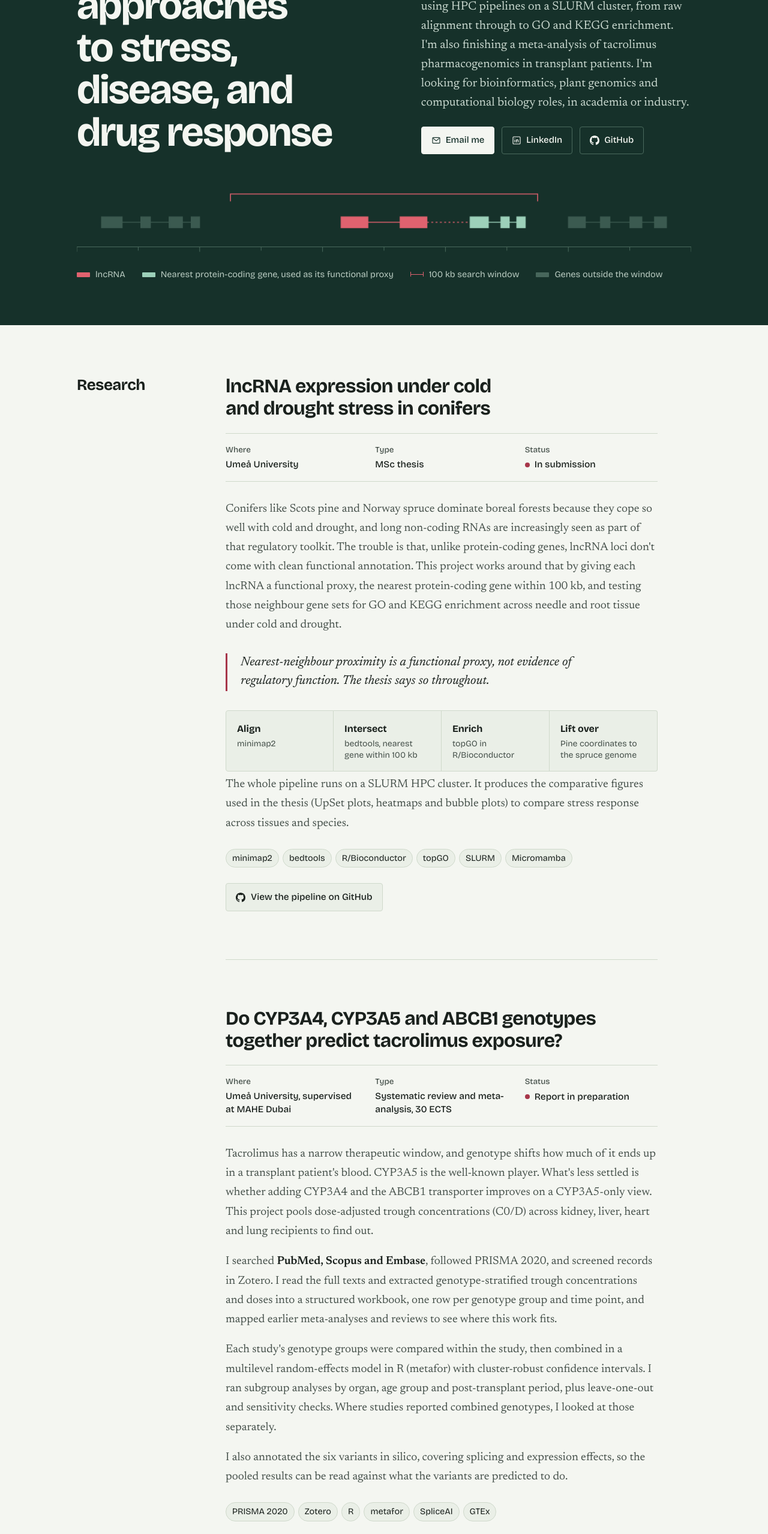
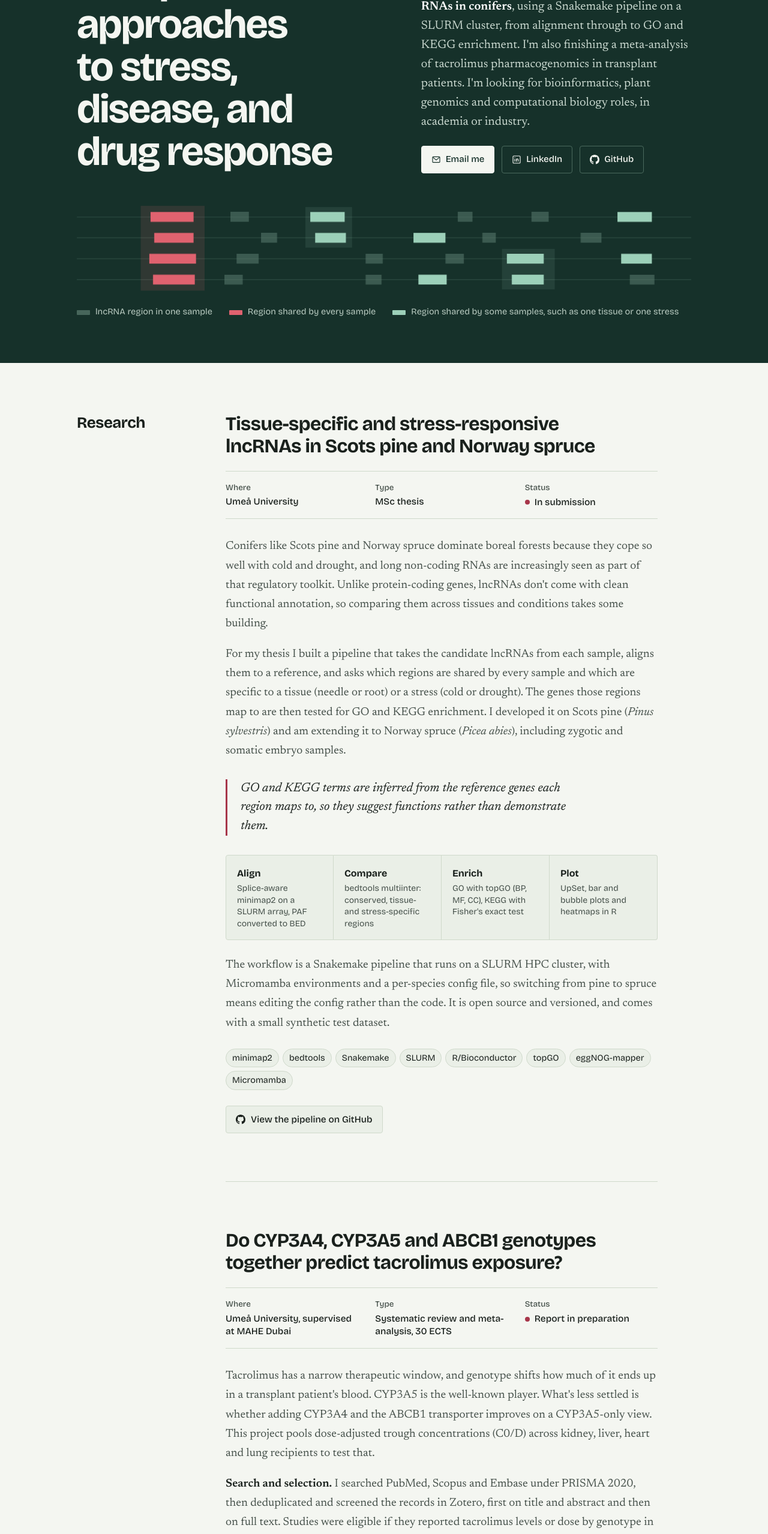
Before and after one commit to KvS-25/KvS-25.github.io, a plain HTML site: page index.html in a window 1280 px wide. Shown: the part 240-2797 px from the top of the page at 60% size. Drawn offline with nearby package versions, Linux system fonts and the light colour scheme.

Commit message:
Update research sections from the pipeline and analysis repos

```diff
--- a/index.html
+++ b/index.html
@@ -196,14 +196,12 @@ a:focus-visible{
   height:auto;
 }
 
-.track .ruler{stroke:#4A6A5D; stroke-width:1;}
-.track .tick{stroke:#4A6A5D; stroke-width:1;}
-.track .intron{stroke-width:1.5;}
-.track .gene-far{fill:#5C7D70; stroke:#5C7D70; opacity:.55;}
-.track .gene-near{fill:#9CD0B9; stroke:#9CD0B9;}
-.track .lnc{fill:#E0626F; stroke:#E0626F;}
-.track .window{stroke:#E0626F; stroke-width:1.5; fill:none;}
-.track .link{stroke:#E0626F; stroke-width:1.5; stroke-dasharray:3 4;}
+.track .rowline{stroke:#34544A; stroke-width:1;}
+.track .b-one{fill:#5C7D70; opacity:.55;}
+.track .b-all{fill:#E0626F;}
+.track .b-some{fill:#9CD0B9;}
+.track .band-all{fill:rgba(224,98,111,.13); stroke:none;}
+.track .band-some{fill:rgba(156,208,185,.10); stroke:none;}
 
 .track-legend{
   display:flex;
@@ -221,12 +219,6 @@ a:focus-visible{
 .track-legend .k-lnc{background:#E0626F;}
 .track-legend .k-near{background:#9CD0B9;}
 .track-legend .k-far{background:#5C7D70; opacity:.7;}
-.track-legend .k-win{height:0; border-top:1.5px solid #E0626F; border-radius:0; position:relative;}
-.track-legend .k-win::before,.track-legend .k-win::after{
-  content:""; position:absolute; top:-5px; width:0; height:8px; border-left:1.5px solid #E0626F;
-}
-.track-legend .k-win::before{left:0;}
-.track-legend .k-win::after{right:0;}
 
 /* One-time reveal of the track */
 @media (prefers-reduced-motion: no-preference){
@@ -235,16 +227,7 @@ a:focus-visible{
     animation:trackIn .7s ease forwards;
     animation-delay:calc(var(--i, 0) * 160ms + 250ms);
   }
-  .track .draw{
-    stroke-dasharray:var(--len, 1000);
-    stroke-dashoffset:var(--len, 1000);
-    animation:trackDraw 1.1s ease forwards;
-    animation-delay:calc(var(--i, 0) * 160ms + 250ms);
-  }
   @keyframes trackIn{to{opacity:1;}}
-  @keyframes trackDraw{to{stroke-dashoffset:0;}}
-  .track .gene-far.reveal{animation-name:trackInFar;}
-  @keyframes trackInFar{to{opacity:.55;}}
 }
 
 /* ---------- Sections ---------- */
@@ -399,6 +382,7 @@ a:focus-visible{
   border-left-width:0;
   background:var(--panel);
 }
+.pipeline + p{margin-top:26px;}
 .pipeline li:first-child{border-left-width:1px; border-radius:var(--radius) 0 0 var(--radius);}
 .pipeline li:last-child{border-radius:0 var(--radius) var(--radius) 0;}
 .pipeline b{display:block; font-size:16px; font-weight:700; margin-bottom:2px;}
@@ -552,10 +536,10 @@ footer{
       <div class="hero-side">
       <p class="summary">
         I'm an MSc student in Molecular Biology at Umeå University, based in Dubai.
-        My thesis looks at <strong>long non-coding RNA and stress response in conifers</strong>,
-        using HPC pipelines on a SLURM cluster, from raw alignment through to GO and KEGG
-        enrichment. I'm also finishing a meta-analysis of tacrolimus pharmacogenomics in
-        transplant patients. I'm looking for bioinformatics, plant genomics and
+        My thesis looks at <strong>tissue-specific and stress-responsive long non-coding RNAs
+        in conifers</strong>, using a Snakemake pipeline on a SLURM cluster, from alignment
+        through to GO and KEGG enrichment. I'm also finishing a meta-analysis of tacrolimus
+        pharmacogenomics in transplant patients. I'm looking for bioinformatics, plant genomics and
         computational biology roles, in academia or industry.
       </p>
       <div class="hero-links">
@@ -575,59 +559,23 @@ footer{
       </div>
     </div>
 
-    <figure class="track" aria-label="Schematic genome track: a long non-coding RNA with the nearest protein-coding gene inside a 100 kb window">
-      <svg viewBox="0 0 1000 120" role="img" aria-hidden="true" preserveAspectRatio="xMidYMid meet">
-        <!-- ruler -->
-        <line class="ruler draw" style="--len:1000;--i:0" x1="0" y1="104" x2="1000" y2="104"/>
-        <g class="tick reveal" style="--i:0">
-          <line class="tick" x1="0" y1="104" x2="0" y2="112"/><line class="tick" x1="100" y1="104" x2="100" y2="110"/>
-          <line class="tick" x1="200" y1="104" x2="200" y2="112"/><line class="tick" x1="300" y1="104" x2="300" y2="110"/>
-          <line class="tick" x1="400" y1="104" x2="400" y2="112"/><line class="tick" x1="500" y1="104" x2="500" y2="110"/>
-          <line class="tick" x1="600" y1="104" x2="600" y2="112"/><line class="tick" x1="700" y1="104" x2="700" y2="110"/>
-          <line class="tick" x1="800" y1="104" x2="800" y2="112"/><line class="tick" x1="900" y1="104" x2="900" y2="110"/>
-          <line class="tick" x1="1000" y1="104" x2="1000" y2="112"/>
-        </g>
-
-        <!-- far gene (left, outside window) -->
-        <g class="gene-far reveal" style="--i:1">
-          <line class="intron" x1="40" y1="64" x2="200" y2="64"/>
-          <rect x="40" y="55" width="34" height="18"/><rect x="104" y="55" width="16" height="18"/>
-          <rect x="150" y="55" width="22" height="18"/><rect x="186" y="55" width="14" height="18"/>
-        </g>
-
-        <!-- window bracket (100 kb) -->
-        <g class="reveal" style="--i:2">
-          <path class="window" d="M250 30 V18 H750 V30"/>
-        </g>
-
-        <!-- lncRNA -->
-        <g class="lnc reveal" style="--i:3">
-          <line class="intron" x1="430" y1="64" x2="570" y2="64"/>
-          <rect x="430" y="55" width="44" height="18"/><rect x="526" y="55" width="44" height="18"/>
-        </g>
-
-        <!-- link from lncRNA to nearest gene -->
-        <line class="link reveal" style="--i:4" x1="570" y1="64" x2="640" y2="64"/>
-
-        <!-- nearest protein-coding gene -->
-        <g class="gene-near reveal" style="--i:5">
-          <line class="intron" x1="640" y1="64" x2="730" y2="64"/>
-          <rect x="640" y="55" width="30" height="18"/><rect x="690" y="55" width="14" height="18"/>
-          <rect x="716" y="55" width="14" height="18"/>
-        </g>
-
-        <!-- far gene (right, outside window) -->
-        <g class="gene-far reveal" style="--i:1">
-          <line class="intron" x1="800" y1="64" x2="960" y2="64"/>
-          <rect x="800" y="55" width="28" height="18"/><rect x="852" y="55" width="16" height="18"/>
-          <rect x="900" y="55" width="20" height="18"/><rect x="940" y="55" width="20" height="18"/>
-        </g>
-      </svg>
+    <figure class="track" aria-label="Schematic of four samples, each a row of aligned lncRNA regions, with regions shared by every sample or by some samples highlighted">
+      <svg viewBox="0 0 1000 150" role="img" aria-hidden="true" preserveAspectRatio="xMidYMid meet">
+        <g class="reveal" style="--i:0"><line class="rowline" x1="0" y1="24" x2="1000" y2="24"/><line class="rowline" x1="0" y1="58" x2="1000" y2="58"/><line class="rowline" x1="0" y1="92" x2="1000" y2="92"/><line class="rowline" x1="0" y1="126" x2="1000" y2="126"/></g>
+        <rect class="band-all reveal" style="--i:1" x="104" y="6" width="104" height="138"/>
+        <rect class="band-some reveal" style="--i:2" x="372" y="8" width="76" height="66"/>
+        <rect class="band-some reveal" style="--i:3" x="692" y="76" width="86" height="66"/>
+        <g class="reveal" style="--i:1"><rect class="b-all" x="120" y="16" width="70" height="16"/><rect class="b-all" x="126" y="50" width="64" height="16"/><rect class="b-all" x="118" y="84" width="76" height="16"/><rect class="b-all" x="124" y="118" width="68" height="16"/></g>
+        <g class="reveal" style="--i:2"><rect class="b-some" x="380" y="16" width="56" height="16"/><rect class="b-some" x="388" y="50" width="50" height="16"/></g>
+        <g class="reveal" style="--i:3"><rect class="b-some" x="548" y="50" width="52" height="16"/><rect class="b-some" x="556" y="118" width="46" height="16"/></g>
+        <g class="reveal" style="--i:3"><rect class="b-some" x="700" y="84" width="60" height="16"/><rect class="b-some" x="708" y="118" width="52" height="16"/></g>
+        <g class="reveal" style="--i:4"><rect class="b-some" x="880" y="16" width="56" height="16"/><rect class="b-some" x="886" y="84" width="50" height="16"/></g>
+        <g class="reveal" style="--i:5"><rect class="b-one" x="250" y="16" width="30" height="16"/><rect class="b-one" x="620" y="16" width="24" height="16"/><rect class="b-one" x="300" y="50" width="26" height="16"/><rect class="b-one" x="820" y="50" width="34" height="16"/><rect class="b-one" x="260" y="84" width="36" height="16"/><rect class="b-one" x="470" y="84" width="28" height="16"/><rect class="b-one" x="600" y="84" width="30" height="16"/><rect class="b-one" x="240" y="118" width="30" height="16"/><rect class="b-one" x="470" y="118" width="26" height="16"/><rect class="b-one" x="900" y="118" width="40" height="16"/><rect class="b-one" x="740" y="16" width="28" height="16"/><rect class="b-one" x="660" y="50" width="22" height="16"/></g>
+        </svg>
       <ul class="track-legend">
-        <li><i class="k-lnc"></i>lncRNA</li>
-        <li><i class="k-near"></i>Nearest protein-coding gene, used as its functional proxy</li>
-        <li><i class="k-win"></i>100 kb search window</li>
-        <li><i class="k-far"></i>Genes outside the window</li>
+        <li><i class="k-far"></i>lncRNA region in one sample</li>
+        <li><i class="k-lnc"></i>Region shared by every sample</li>
+        <li><i class="k-near"></i>Region shared by some samples, such as one tissue or one stress</li>
       </ul>
     </figure>
 
@@ -643,7 +591,7 @@ footer{
         <div class="section-body">
 
           <article class="project">
-            <h3>lncRNA expression under cold and drought stress in conifers</h3>
+            <h3>Tissue-specific and stress-responsive lncRNAs in Scots pine and Norway spruce</h3>
             <dl class="facts">
               <div><dt>Where</dt><dd>Umeå University</dd></div>
               <div><dt>Type</dt><dd>MSc thesis</dd></div>
@@ -652,31 +600,40 @@ footer{
             <p>
               Conifers like Scots pine and Norway spruce dominate boreal forests
               because they cope so well with cold and drought, and long non-coding
-              RNAs are increasingly seen as part of that regulatory toolkit. The
-              trouble is that, unlike protein-coding genes, lncRNA loci don't come
-              with clean functional annotation. This project works around that by
-              giving each lncRNA a functional proxy, the nearest protein-coding gene
-              within 100 kb, and testing those neighbour gene sets for GO and KEGG
-              enrichment across needle and root tissue under cold and drought.
+              RNAs are increasingly seen as part of that regulatory toolkit. Unlike
+              protein-coding genes, lncRNAs don't come with clean functional
+              annotation, so comparing them across tissues and conditions takes some
+              building.
+            </p>
+            <p>
+              For my thesis I built a pipeline that takes the candidate lncRNAs from
+              each sample, aligns them to a reference, and asks which regions are
+              shared by every sample and which are specific to a tissue (needle or
+              root) or a stress (cold or drought). The genes those regions map to are
+              then tested for GO and KEGG enrichment. I developed it on Scots pine
+              (<em>Pinus sylvestris</em>) and am extending it to Norway spruce
+              (<em>Picea abies</em>), including zygotic and somatic embryo samples.
             </p>
             <p class="finding">
-              Nearest-neighbour proximity is a functional proxy, not evidence of
-              regulatory function. The thesis says so throughout.
+              GO and KEGG terms are inferred from the reference genes each region
+              maps to, so they suggest functions rather than demonstrate them.
             </p>
 
             <ol class="pipeline" aria-label="Pipeline stages">
-              <li><b>Align</b><span>minimap2</span></li>
-              <li><b>Intersect</b><span>bedtools, nearest gene within 100 kb</span></li>
-              <li><b>Enrich</b><span>topGO in R/Bioconductor</span></li>
-              <li><b>Lift over</b><span>Pine coordinates to the spruce genome</span></li>
+              <li><b>Align</b><span>Splice-aware minimap2 on a SLURM array, PAF converted to BED</span></li>
+              <li><b>Compare</b><span>bedtools multiinter: conserved, tissue- and stress-specific regions</span></li>
+              <li><b>Enrich</b><span>GO with topGO (BP, MF, CC), KEGG with Fisher's exact test</span></li>
+              <li><b>Plot</b><span>UpSet, bar and bubble plots and heatmaps in R</span></li>
             </ol>
 
             <p>
-              The whole pipeline runs on a SLURM HPC cluster. It produces the
-              comparative figures used in the thesis (UpSet plots, heatmaps and
-              bubble plots) to compare stress response across tissues and species.
+              The workflow is a Snakemake pipeline that runs on a SLURM HPC cluster,
+              with Micromamba environments and a per-species config file, so
+              switching from pine to spruce means editing the config rather than the
+              code. It is open source and versioned, and comes with a small synthetic
+              test dataset.
             </p>
-            <p class="tools"><span>minimap2</span><span>bedtools</span><span>R/Bioconductor</span><span>topGO</span><span>SLURM</span><span>Micromamba</span></p>
+            <p class="tools"><span>minimap2</span><span>bedtools</span><span>Snakemake</span><span>SLURM</span><span>R/Bioconductor</span><span>topGO</span><span>eggNOG-mapper</span><span>Micromamba</span></p>
             <a class="code-link" href="https://github.com/KvS-25/comparative-lncRNA-pipeline" target="_blank" rel="noopener">
               <svg viewBox="0 0 16 16" aria-hidden="true"><path d="M8 0C3.58 0 0 3.58 0 8c0 3.54 2.29 6.53 5.47 7.59.4.07.55-.17.55-.38 0-.19-.01-.82-.01-1.49-2.01.37-2.53-.49-2.69-.94-.09-.23-.48-.94-.82-1.13-.28-.15-.68-.52-.01-.53.63-.01 1.08.58 1.23.82.72 1.21 1.87.87 2.33.66.07-.52.28-.87.51-1.07-1.78-.2-3.64-.89-3.64-3.95 0-.87.31-1.59.82-2.15-.08-.2-.36-1.02.08-2.12 0 0 .67-.21 2.2.82.64-.18 1.32-.27 2-.27.68 0 1.36.09 2 .27 1.53-1.04 2.2-.82 2.2-.82.44 1.1.16 1.92.08 2.12.51.56.82 1.27.82 2.15 0 3.07-1.87 3.75-3.65 3.95.29.25.54.73.54 1.48 0 1.07-.01 1.93-.01 2.2 0 .21.15.46.55.38A8.01 8.01 0 0 0 16 8c0-4.42-3.58-8-8-8z"/></svg>
               View the pipeline on GitHub
@@ -696,30 +653,49 @@ footer{
               well-known player. What's less settled is whether adding CYP3A4 and
               the ABCB1 transporter improves on a CYP3A5-only view. This project
               pools dose-adjusted trough concentrations (C0/D) across kidney, liver,
-              heart and lung recipients to find out.
+              heart and lung recipients to test that.
             </p>
             <p>
-              I searched <strong>PubMed, Scopus and Embase</strong>, followed PRISMA 2020,
-              and screened records in Zotero. I read the full texts and extracted
-              genotype-stratified trough concentrations and doses into a structured
-              workbook, one row per genotype group and time point, and mapped earlier
-              meta-analyses and reviews to see where this work fits.
+              <strong>Search and selection.</strong> I searched PubMed, Scopus and
+              Embase under PRISMA 2020, then deduplicated and screened the records in
+              Zotero, first on title and abstract and then on full text. Studies were
+              eligible if they reported tacrolimus levels or dose by genotype in solid
+              organ transplant recipients for at least one of six variants: CYP3A5
+              rs776746, CYP3A4 rs35599367 and rs2242480, and ABCB1 rs1045642,
+              rs2032582 and rs1128503. I also went through the reference lists of
+              earlier meta-analyses to catch studies the databases missed.
             </p>
             <p>
-              Each study's genotype groups were compared within the study, then
-              combined in a multilevel random-effects model in R (metafor) with
-              cluster-robust confidence intervals. I ran subgroup analyses by organ,
-              age group and post-transplant period, plus leave-one-out and
-              sensitivity checks. Where studies reported combined genotypes, I
-              looked at those separately.
+              <strong>Extraction and quality.</strong> I read the full texts and
+              extracted genotype-stratified trough concentrations and doses, along
+              with organ, age group, ancestry and time point, into a structured sheet
+              with one row per genotype group and time point. Study quality was
+              scored with the Newcastle-Ottawa Scale, and overlapping cohorts were
+              flagged so they could be dropped in a sensitivity analysis.
             </p>
             <p>
-              I also annotated the six variants in silico, covering splicing and
-              expression effects, so the pooled results can be read against what the
-              variants are predicted to do.
+              <strong>Statistics.</strong> Within each study, genotype groups were
+              compared on log C0/D, then pooled in a multilevel random-effects model
+              in R (metafor, REML) with study as the random effect and cluster-robust
+              confidence intervals. I ran subgroups by organ, age group,
+              post-transplant period and ancestry, plus leave-one-out and sensitivity
+              analyses and exploratory small-study checks. Studies reporting combined
+              CYP3A4, CYP3A5 and ABCB1 genotypes were assessed separately from the
+              single-gene models.
+            </p>
+            <p>
+              <strong>In silico.</strong> I also annotated the six variants for
+              splicing, regulatory and expression effects, so the pooled estimates can
+              be read against what each variant is predicted to do.
+            </p>
+            <p>
+              <strong>Reproducibility.</strong> The analysis code is open source. One
+              command runs the models, the sensitivity and ancestry analyses, the
+              figures and the summary tables, and it ships with a synthetic example
+              dataset.
             </p>
 
-            <p class="tools"><span>PRISMA 2020</span><span>Zotero</span><span>R</span><span>metafor</span><span>SpliceAI</span><span>GTEx</span></p>
+            <p class="tools"><span>PRISMA 2020</span><span>Zotero</span><span>Newcastle-Ottawa Scale</span><span>R</span><span>metafor</span><span>SpliceAI</span><span>GTEx</span></p>
             <a class="code-link" href="https://github.com/KvS-25/tacrolimus-pgx-meta-analysis" target="_blank" rel="noopener">
               <svg viewBox="0 0 16 16" aria-hidden="true"><path d="M8 0C3.58 0 0 3.58 0 8c0 3.54 2.29 6.53 5.47 7.59.4.07.55-.17.55-.38 0-.19-.01-.82-.01-1.49-2.01.37-2.53-.49-2.69-.94-.09-.23-.48-.94-.82-1.13-.28-.15-.68-.52-.01-.53.63-.01 1.08.58 1.23.82.72 1.21 1.87.87 2.33.66.07-.52.28-.87.51-1.07-1.78-.2-3.64-.89-3.64-3.95 0-.87.31-1.59.82-2.15-.08-.2-.36-1.02.08-2.12 0 0 .67-.21 2.2.82.64-.18 1.32-.27 2-.27.68 0 1.36.09 2 .27 1.53-1.04 2.2-.82 2.2-.82.44 1.1.16 1.92.08 2.12.51.56.82 1.27.82 2.15 0 3.07-1.87 3.75-3.65 3.95.29.25.54.73.54 1.48 0 1.07-.01 1.93-.01 2.2 0 .21.15.46.55.38A8.01 8.01 0 0 0 16 8c0-4.42-3.58-8-8-8z"/></svg>
               View the analysis code on GitHub
```
